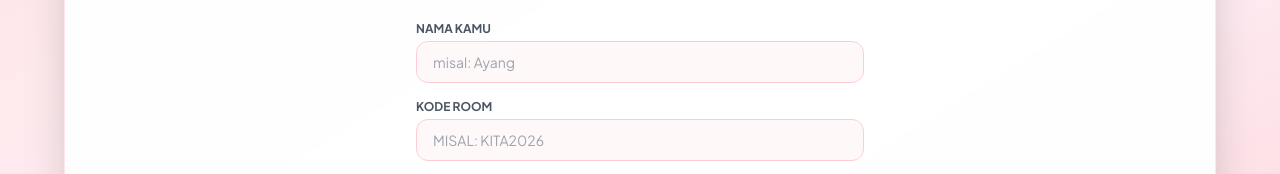
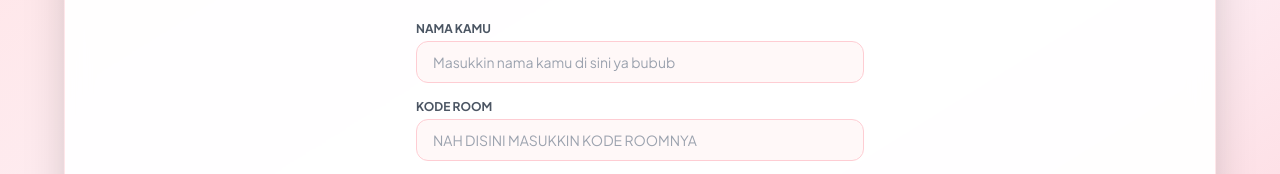
Before and after one commit to TheSploit/heartsync-tod, a website: page public/index.html in a window 1280 px wide. Shown: the part 198-372 px from the top of the page. Drawn offline with nearby package versions, Linux system fonts and the light colour scheme.

Commit message:
Update index.html

```diff
--- a/public/index.html
+++ b/public/index.html
@@ -27,13 +27,13 @@
     <div id="login-sec" class="space-y-4 my-2 max-w-md mx-auto">
       <div>
         <label class="block text-xs font-bold text-gray-600 mb-1">NAMA KAMU</label>
-        <input type="text" id="username" placeholder="misal: Ayang"
+        <input type="text" id="username" placeholder="Masukkin nama kamu di sini ya bubub"
           class="w-full px-4 py-2.5 rounded-xl bg-rose-50/50 border border-rose-200 text-gray-700 focus:outline-none focus:ring-2 focus:ring-rose-400 text-sm">
       </div>
 
       <div>
         <label class="block text-xs font-bold text-gray-600 mb-1">KODE ROOM</label>
-        <input type="text" id="room-id" placeholder="misal: KITA2026"
+        <input type="text" id="room-id" placeholder="Nah disini masukkin kode roomnya"
           class="w-full px-4 py-2.5 rounded-xl bg-rose-50/50 border border-rose-200 text-gray-700 focus:outline-none focus:ring-2 focus:ring-rose-400 uppercase text-sm">
       </div>
 
```
